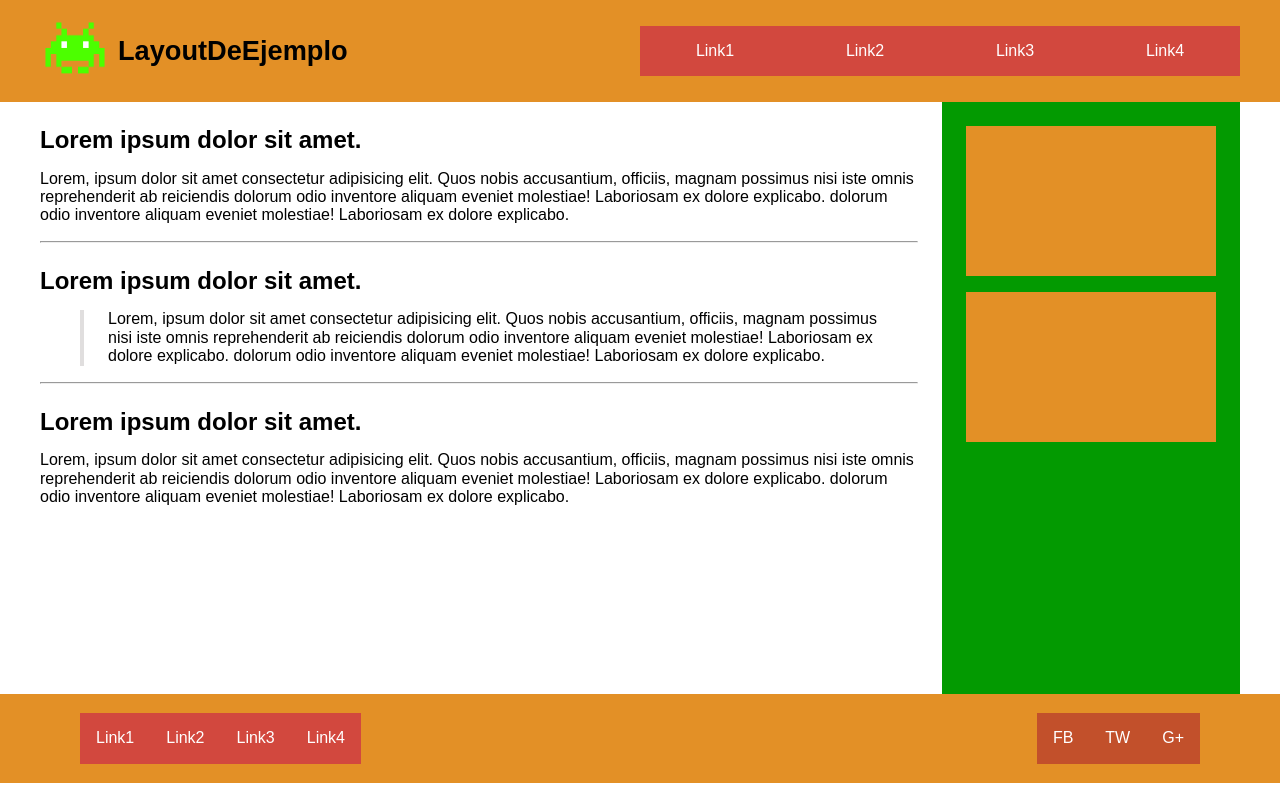
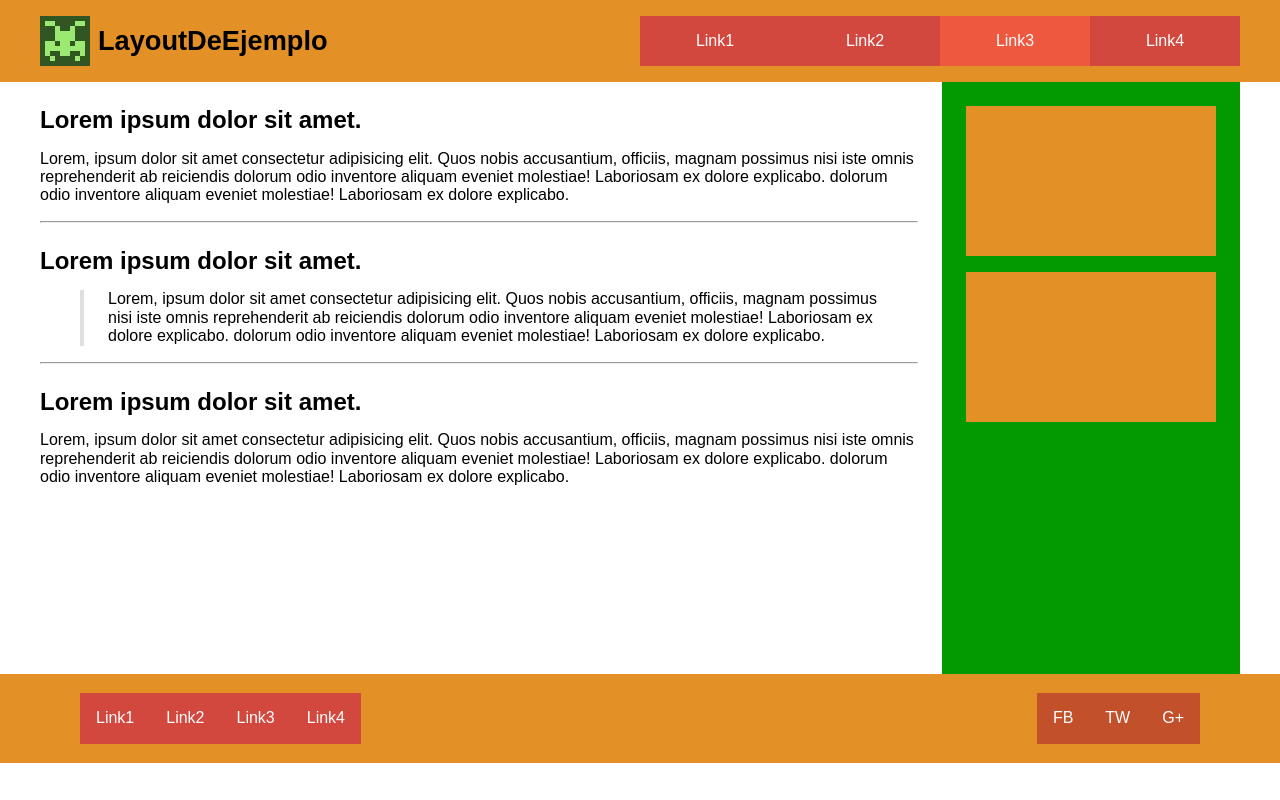
Before and after one commit to jcarrill0/ejercicio-maquetacion-sass, a website: page index.html in a window 1280 px wide. Drawn offline with nearby package versions, Linux system fonts and the light colour scheme.

Commit message:
Add files via upload

```diff
--- a/index.html
+++ b/index.html
@@ -12,18 +12,18 @@
     <header class="header">
         <div class="header__menu container">
             <div class="header__logo">
-                <img class="header__logo-img" src="./img/logo-2.png" alt="logo">
+                <img class="header__logo-img" src="./img/logo.jpeg" alt="logo">
                 <h3 class="header__brand">LayoutDeEjemplo</h3>
             </div>
             <nav class="header__nav">
                 <ul class="nav-list">
                     <li class="nav-item">
-                        <a class="nav-link" href="#">Link1</a>
+                        <a class="nav-link" href="#" >Link1</a>
                     </li>
                     <li class="nav-item">
                         <a class="nav-link" href="#">Link2</a>
                     </li>
-                    <li class="nav-item">
+                    <li class="nav-item active">
                         <a class="nav-link" href="#">Link3</a>
                     </li>
                     <li class="nav-item">
--- a/scss/_custom.scss
+++ b/scss/_custom.scss
@@ -33,6 +33,10 @@ h1, h2, h3 {
     }
 }
 
+.active {
+    background-color: $red-secondary;
+}
+
 .nav-link {
     text-decoration: none;
     color: $white;
@@ -62,10 +66,6 @@ h1, h2, h3 {
             @include desktop {
                 justify-content: start;
                 flex: 0;
-            }
-            .header__logo-img {
-                width: 70px;
-                height: 70px;
             }
             .header__brand {
                 font-size: 1.7rem;
--- a/scss/_variables.scss
+++ b/scss/_variables.scss
@@ -2,7 +2,7 @@
 
 /* Fonts */
 
-$font-primary: sans-serif;;
+$font-primary: 'Arial';
 
 /* Colors */
 
```
Also changed, not shown: css/app.css, img/logo.jpeg (added).
